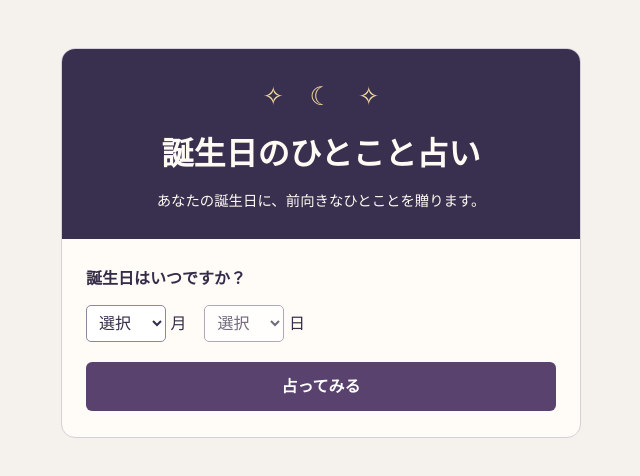
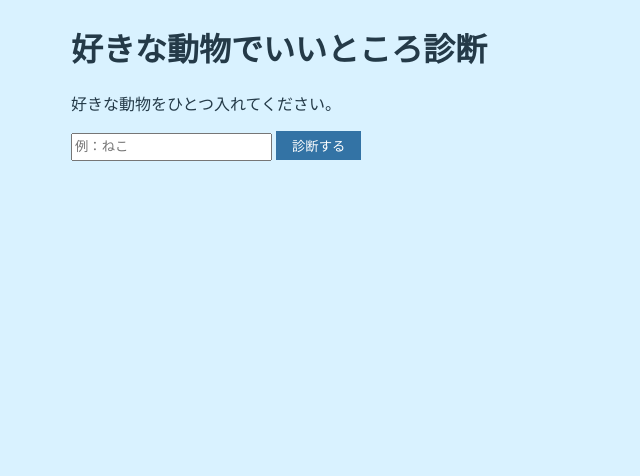
Before and after one commit to 261zs02745-ui/GitHub261za02745-ui-.github.io, a plain HTML site: page birthday-fortune/index.html in a window 1280 px wide. Shown: the whole page, without its empty margins (319-959 px from the left). Drawn offline with Linux system fonts and the light colour scheme.

Commit message:
授業の例に合わせて好きな動物のいいところ診断に変更

```diff
--- /dev/null
+++ b/birthday-fortune/assessment.js
@@ -0,0 +1,43 @@
+'use strict';
+
+const animalInput = document.getElementById('animal');
+const form = document.getElementById('assessment');
+const resultArea = document.getElementById('result-area');
+
+const answers = [
+  '聞き上手です。友だちが話すとき、最後までじっくり聞ける人です。',
+  '好奇心いっぱいです。初めて見るものにも、面白いところを見つけられます。',
+  '気配り上手です。ひとりでいる人にも自然に声をかけられます。',
+  'アイデアが豊かです。いつもの遊びに新しいルールを思いつく人です。',
+  '根気があります。好きなことにじっくり取り組めます。',
+  '周りを明るくする人です。楽しい発見をみんなと分け合えます。'
+];
+
+function assessment(animal) {
+  // 授業の診断と同じように、文字の番号を足して結果を選ぶ。
+  let sum = 0;
+  for (let i = 0; i < animal.length; i++) {
+    sum = sum + animal.charCodeAt(i);
+  }
+  const index = sum % answers.length;
+  return '「' + animal + '」が好きなあなたは、' + answers[index];
+}
+
+form.addEventListener('submit', function (event) {
+  event.preventDefault();
+  const animal = animalInput.value.trim();
+  resultArea.textContent = '';
+  if (animal === '') {
+    resultArea.textContent = '好きな動物を入れてください。';
+    animalInput.focus();
+    return;
+  }
+
+  const heading = document.createElement('h2');
+  heading.textContent = '診断結果';
+  resultArea.appendChild(heading);
+
+  const paragraph = document.createElement('p');
+  paragraph.textContent = assessment(animal);
+  resultArea.appendChild(paragraph);
+});
--- a/birthday-fortune/fortune.js
+++ /dev/null
@@ -1,58 +0,0 @@
-const messages = [
-  "あなたが見つけた小さな楽しみは、今日を明るくする宝物です。",
-  "好きなことを話すあなたの笑顔は、周りの人まで笑顔にします。",
-  "あなたの「やってみたい」から、すてきな物語が始まります。",
-  "あなたがじっくり考えたひとことは、誰かの心に温かく届きます。",
-  "今日の小さな発見が、明日の楽しみをひとつ増やしてくれます。",
-  "あなたの自由な発想が、いつもの景色に新しい色を添えます。",
-  "あなたが重ねてきた一歩一歩に、成長の芽が育っています。",
-  "ふと口にした「ありがとう」が、あなたにも相手にも幸せを運びます。",
-  "あなたの好奇心の先には、夢中になれるものが待っています。",
-  "あなたには、身近な人のすてきなところを見つける才能があります。",
-  "あなたが自分のペースで進む姿は、誰かの勇気になります。",
-  "あなたが楽しんで選んだ道には、あなたらしい花が咲きます。"
-];
-
-const month = document.getElementById("month");
-const day = document.getElementById("day");
-const result = document.getElementById("result");
-const daysInMonth = [31, 29, 31, 30, 31, 30, 31, 31, 30, 31, 30, 31];
-
-function addOptions(select, lastNumber) {
-  for (let number = 1; number <= lastNumber; number++) {
-    const option = document.createElement("option");
-    option.value = number;
-    option.textContent = number;
-    select.appendChild(option);
-  }
-}
-
-addOptions(month, 12);
-
-month.addEventListener("change", function () {
-  const previousDay = day.value;
-  day.options.length = 1;
-  day.disabled = month.value === "";
-  if (!day.disabled) {
-    const lastDay = daysInMonth[Number(month.value) - 1];
-    addOptions(day, lastDay);
-    if (Number(previousDay) <= lastDay) {
-      day.value = previousDay;
-    }
-  }
-  result.hidden = true;
-});
-
-day.addEventListener("change", function () {
-  result.hidden = true;
-});
-
-document.getElementById("fortune-form").addEventListener("submit", function (event) {
-  event.preventDefault();
-  // 誕生日から番号を作り、割り算の余りでメッセージを一つ選ぶ。
-  const birthdayNumber = Number(month.value) * 31 + Number(day.value);
-  const index = birthdayNumber % messages.length;
-  document.getElementById("result-title").textContent = month.value + "月" + day.value + "日生まれのあなたへ";
-  document.getElementById("message").textContent = messages[index];
-  result.hidden = false;
-});
--- a/birthday-fortune/index.html
+++ b/birthday-fortune/index.html
@@ -1,35 +1,19 @@
 <!DOCTYPE html>
 <html lang="ja">
 <head>
-  <meta charset="utf-8">
+  <meta charset="UTF-8">
   <meta name="viewport" content="width=device-width, initial-scale=1">
-  <title>誕生日のひとこと占い</title>
+  <title>好きな動物でいいところ診断</title>
   <link rel="stylesheet" href="style.css">
-  <script src="fortune.js" defer></script>
 </head>
 <body>
-  <main>
-    <header>
-      <div class="stars" aria-hidden="true">✧　☾　✧</div>
-      <h1>誕生日のひとこと占い</h1>
-      <p>あなたの誕生日に、前向きなひとことを贈ります。</p>
-    </header>
-    <form id="fortune-form">
-      <fieldset>
-        <legend>誕生日はいつですか？</legend>
-        <div class="birthday">
-          <label><select id="month" required><option value="">選択</option></select> 月</label>
-          <label><select id="day" required disabled><option value="">選択</option></select> 日</label>
-        </div>
-      </fieldset>
-      <button type="submit">占ってみる</button>
-    </form>
-    <div aria-live="polite" aria-atomic="true">
-      <section id="result" hidden>
-        <h2 id="result-title"></h2>
-        <p id="message"></p>
-      </section>
-    </div>
-  </main>
+  <h1>好きな動物でいいところ診断</h1>
+  <form id="assessment">
+    <p><label for="animal">好きな動物をひとつ入れてください。</label></p>
+    <input type="text" id="animal" size="22" maxlength="20" placeholder="例：ねこ">
+    <button type="submit">診断する</button>
+  </form>
+  <div id="result-area" aria-live="polite"></div>
+  <script src="assessment.js"></script>
 </body>
 </html>
--- a/birthday-fortune/style.css
+++ b/birthday-fortune/style.css
@@ -1,62 +1,19 @@
-* { box-sizing: border-box; }
-
 body {
-  margin: 0;
-  padding: 48px 16px;
-  background: #f5f1ec;
-  color: #342c48;
-  font-family: "Yu Gothic", Meiryo, sans-serif;
-  line-height: 1.7;
-}
-
-main {
-  max-width: 520px;
-  margin: 0 auto;
-  overflow: hidden;
-  border: 1px solid #d7cfd8;
-  border-radius: 14px;
-  background: #fffcf8;
-}
-
-header {
-  padding: 26px 18px;
-  text-align: center;
-  background: #38304e;
-  color: #fffaf3;
-}
-
-.stars { color: #f4dba0; font-size: 1.6rem; }
-h1 { margin: 8px 0; font-family: "Yu Mincho", serif; font-size: clamp(1.45rem, 5vw, 2rem); }
-header p { margin: 0; font-size: .9rem; }
-form { margin: 26px 24px; }
-fieldset { margin: 0; padding: 0; border: 0; }
-legend { padding: 0; font-weight: bold; }
-.birthday { display: flex; flex-wrap: wrap; gap: 18px; margin: 12px 0 20px; }
-
-select {
-  padding: 8px;
-  min-width: 80px;
-  background: white;
-  color: #342c48;
-  border: 1px solid #91849b;
-  border-radius: 5px;
-  font: inherit;
+  background-color: #d9f2ff;
+  color: #243a48;
+  max-width: 500px;
+  margin: 24px auto;
+  padding: 0 12px;
 }
 
 button {
-  width: 100%;
-  padding: 11px;
-  border: 0;
-  border-radius: 6px;
-  background: #59426e;
+  padding: 5px 16px;
+  background-color: #3373a5;
   color: white;
-  font: inherit;
-  font-weight: bold;
+  border: none;
   cursor: pointer;
 }
 
-button:hover { background: #453057; }
-select:focus-visible, button:focus-visible { outline: 3px solid #926a29; outline-offset: 3px; }
-#result { margin: 0 24px 26px; padding: 18px; border-top: 2px solid #b8985b; background: #f7f0e4; }
-h2 { margin: 0 0 8px; font-size: .9rem; color: #6b5130; }
-#message { margin: 0; font-family: "Yu Mincho", serif; font-size: 1.15rem; }
+input {
+  height: 22px;
+}
```
